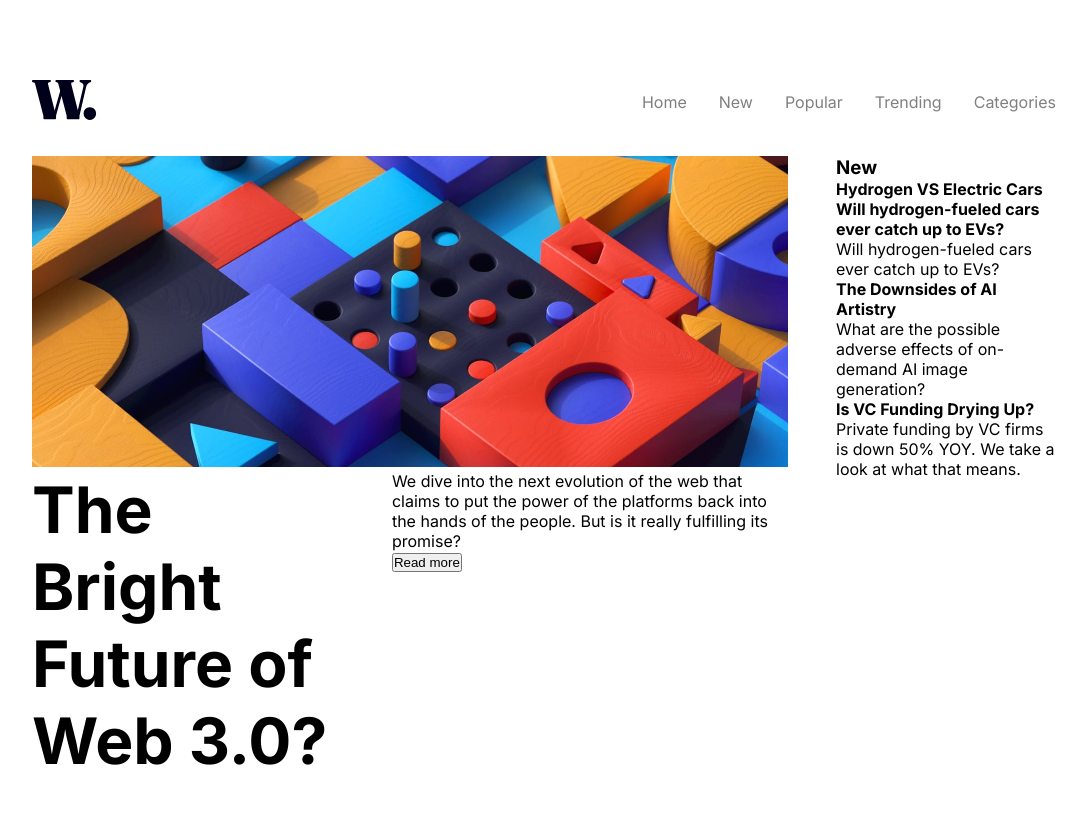
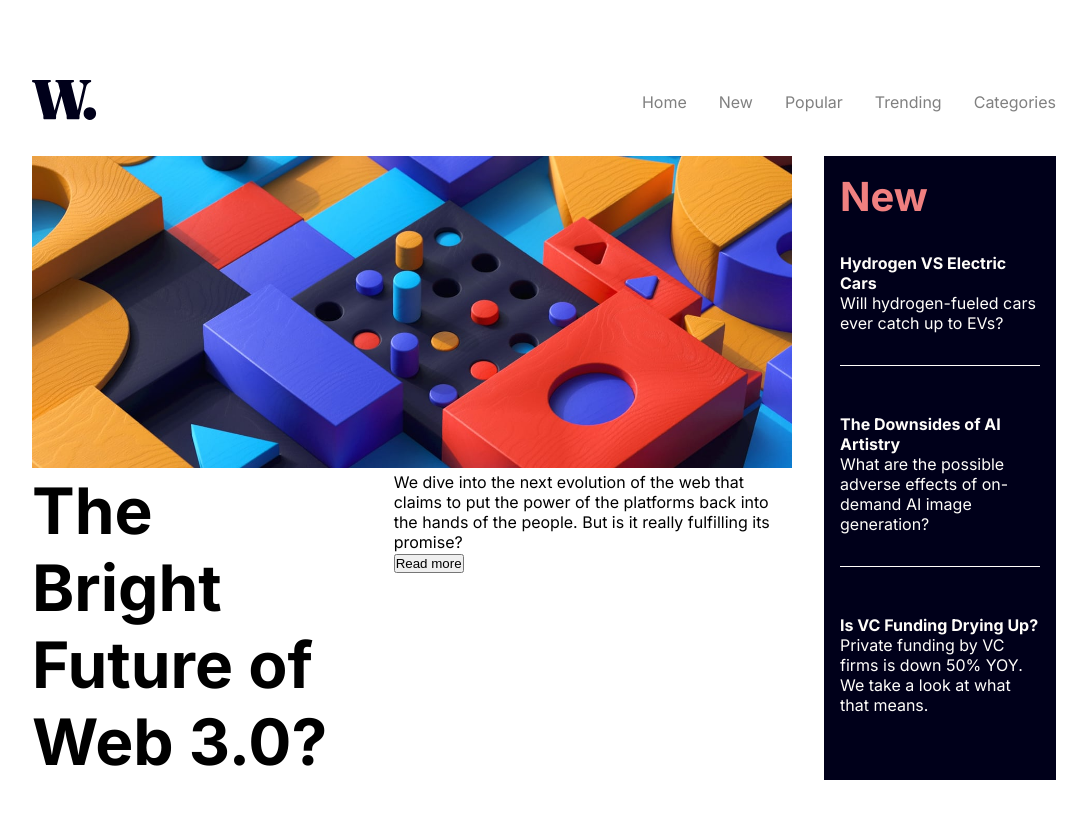
Before and after one commit to Albatraoz12/News-homepage-challange, a Next.js app: page / in a window 1280 px wide. Shown: the top 818 px of the page, without its empty margins (96-1183 px from the left). Built offline with nearby package versions, Linux system fonts and the light colour scheme.

Commit message:
create styling and html for aside section and add variables

```diff
--- a/app/components/Popular.tsx
+++ b/app/components/Popular.tsx
@@ -22,15 +22,11 @@ const Popular = () => {
 
       <aside className='aside'>
         <h3>New</h3>
-        <div>
-          <h4>
-            {' '}
-            Hydrogen VS Electric Cars Will hydrogen-fueled cars ever catch up to
-            EVs?
-          </h4>
+        <div className='card'>
+          <h4> Hydrogen VS Electric Cars</h4>
           <p>Will hydrogen-fueled cars ever catch up to EVs?</p>
         </div>
-        <div>
+        <div className='card'>
           <h4> The Downsides of AI Artistry</h4>
           <p>
             {' '}
@@ -38,7 +34,7 @@ const Popular = () => {
             generation?
           </p>
         </div>
-        <div>
+        <div className='card'>
           <h4> Is VC Funding Drying Up?</h4>
           <p>
             Private funding by VC firms is down 50% YOY. We take a look at what
--- a/app/globals.css
+++ b/app/globals.css
@@ -2,6 +2,19 @@
   box-sizing: border-box;
   padding: 0;
   margin: 0;
+}
+
+:root {
+  /* Primary */
+
+  --soft-orange: hsl(35, 77%, 62%);
+  --soft-red: hsl(5, 85%, 63%);
+
+  /* Neutral */
+  --off-white: hsl(36, 100%, 99%);
+  --grayish-blue: hsl(233, 8%, 79%);
+  --dark-grayish-blue: hsl(236, 13%, 42%);
+  --very-dark-blue: hsl(240, 100%, 5%);
 }
 
 body {
@@ -40,16 +53,11 @@ main {
   display: grid;
   grid-template-areas: 'popular-container popular-container popular-container aside';
   grid-template-columns: repeat(4, 1fr);
-  gap: 3rem;
+  gap: 2rem;
 }
 
 .popular-container {
   grid-area: popular-container;
-  margin-top: 2rem;
-}
-
-.aside {
-  grid-area: aside;
   margin-top: 2rem;
 }
 
@@ -66,3 +74,27 @@ main {
 .popular-text-container h2 {
   font-size: 4rem;
 }
+
+.aside {
+  grid-area: aside;
+  margin-top: 2rem;
+  padding: 1rem;
+  background-color: var(--very-dark-blue);
+  color: var(--off-white);
+}
+
+.aside h3 {
+  font-size: 2.5rem;
+  color: lightcoral;
+}
+
+.card {
+  padding: 2rem 0px;
+  margin-bottom: 1rem;
+  border-bottom: 1px solid var(--off-white);
+}
+
+.card:nth-last-child(1) {
+  border: none;
+  /* padding: 0s; */
+}
```
